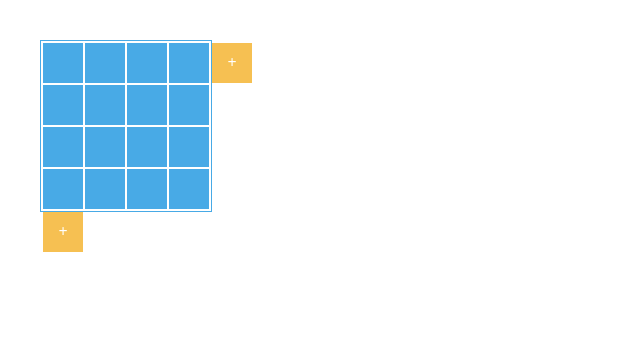
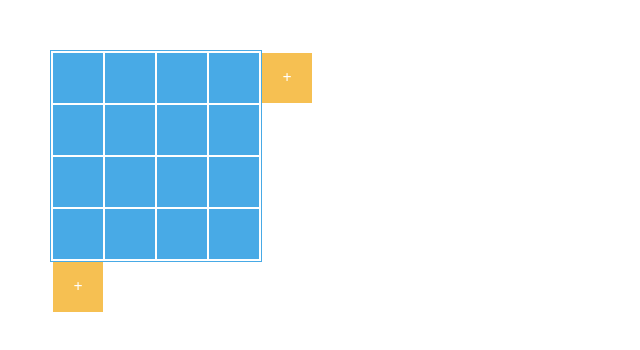
Before and after one commit to yaroslav-kuts/squares-builder-react-js, a React (Create React App) app: page / in a window 1280 px wide. Shown: the top 350 px of the page, without its empty margins (0-640 px from the left). Built offline with nearby package versions, Linux system fonts and the light colour scheme; the HTML template or start-up script is replaced by a standard one.

Commit message:
add cell size prop

```diff
--- a/package.json
+++ b/package.json
@@ -37,7 +37,7 @@
     ]
   },
   "devDependencies": {
-    "babel-eslint": "^10.1.0",
+    "babel-eslint": "10.0.3",
     "eslint": "^6.8.0",
     "eslint-config-airbnb": "^18.0.1",
     "eslint-plugin-import": "^2.20.1",
--- a/src/components/Builder.js
+++ b/src/components/Builder.js
@@ -4,14 +4,16 @@ import PropTypes from 'prop-types';
 import Row from './Row';
 import Button from './Button';
 
-const DEFAULT_PADDING = 41;
+const DEFAULT_SHIFT = 1;
 
 class Builder extends React.Component {
   constructor(props) {
     super(props);
 
-    const matrix = [...Array(+props.initialHeight)]
-      .map((v, rowIndex) => [...Array(+props.initialWidth)]
+    const { initialHeight, initialWidth, cellSize } = props;
+
+    const matrix = [...Array(initialHeight)]
+      .map((v, rowIndex) => [...Array(initialWidth)]
         .map((_v, cellIndex) => ({ rowIndex, cellIndex })));
 
     this.state = {
@@ -22,6 +24,7 @@ class Builder extends React.Component {
       offsetTop: 0,
       isRemoveRowBtnVisible: false,
       isRemoveColBtnVisible: false,
+      cellSize,
     };
   }
 
@@ -73,11 +76,11 @@ class Builder extends React.Component {
     }) => {
       if (!(target instanceof HTMLTableCellElement)) return;
 
-      this.setState(({ matrix }) => ({
+      this.setState(({ cellSize, matrix }) => ({
         rowIndex,
         cellIndex,
-        offsetLeft: DEFAULT_PADDING + offsetLeft,
-        offsetTop: DEFAULT_PADDING + offsetTop,
+        offsetLeft: cellSize + DEFAULT_SHIFT + offsetLeft,
+        offsetTop: cellSize + DEFAULT_SHIFT + offsetTop,
         isRemoveRowBtnVisible: matrix.length > 1,
         isRemoveColBtnVisible: matrix[0].length > 1,
       }));
@@ -98,14 +101,21 @@ class Builder extends React.Component {
         offsetLeft,
         isRemoveColBtnVisible,
         isRemoveRowBtnVisible,
+        cellSize,
       } = this.state;
 
       return (
-        <div className="main">
+        <div className="main" style={{ padding: cellSize }} >
           <div className="table" onMouseOver={this.handleMouseOver} onMouseLeave={this.handleMouseLeave}>
             <table>
               <tbody>
-                {matrix.map((cells) => <Row cells={cells} key={cells[0].rowIndex} />)}
+                {matrix.map((cells) => (
+                  <Row
+                    cellSize={cellSize}
+                    cells={cells}
+                    key={cells[0].rowIndex}
+                  />
+                ))}
               </tbody>
             </table>
           </div>
@@ -113,11 +123,13 @@ class Builder extends React.Component {
           <Button
             side="bottom"
             action="add"
+            cellSize={cellSize}
             onClick={this.handleAddRowButtonClick}
           />
           <Button
             side="right"
             action="add"
+            cellSize={cellSize}
             onClick={this.handleAddColButtonClick}
           />
 
@@ -126,6 +138,7 @@ class Builder extends React.Component {
             side="top"
             action="remove"
             offset={offsetTop}
+            cellSize={cellSize}
             onMouseLeave={this.handleMouseLeave}
             onClick={this.handleRemoveRowButtonClick}
           />
@@ -135,6 +148,7 @@ class Builder extends React.Component {
             side="left"
             action="remove"
             offset={offsetLeft}
+            cellSize={cellSize}
             onMouseLeave={this.handleMouseLeave}
             onClick={this.handleRemoveColButtonClick}
           />
@@ -147,7 +161,7 @@ class Builder extends React.Component {
 Builder.defaultProps = {
   initialWidth: 4,
   initialHeight: 4,
-  cellSize: 40,
+  cellSize: 50,
 };
 
 Builder.propTypes = {
--- a/src/components/Button.js
+++ b/src/components/Button.js
@@ -1,14 +1,22 @@
 import React from 'react';
 import PropTypes from 'prop-types';
+
+const DEFAULT_SHIFT = 3;
 
 const signs = { add: '+', remove: '-' };
 
 const Button = ({
-  action, side, offset, onMouseLeave, onClick,
+  action, side, offset, cellSize, onMouseLeave, onClick,
 }) => (
   <div
     className={`${action} ${side} button`}
-    style={{ [side]: offset && `${offset}px` }}
+    style={{
+      [side]: offset,
+      width: cellSize,
+      height: cellSize,
+      ...(action === 'add' && side === 'bottom' ? { left: cellSize + DEFAULT_SHIFT } : {}),
+      ...(action === 'add' && side === 'right' ? { top: cellSize + DEFAULT_SHIFT } : {}),
+    }}
     onMouseLeave={onMouseLeave}
     onClick={onClick}
   >
@@ -20,6 +28,7 @@ Button.defaultProps = {
   action: 'add',
   side: 'top',
   offset: 0,
+  cellSize: 50,
   onMouseLeave: () => {},
   onClick: () => {},
 };
@@ -28,6 +37,7 @@ Button.propTypes = {
   action: PropTypes.oneOf(['add', 'remove']),
   side: PropTypes.oneOf(['top', 'bottom', 'left', 'right']),
   offset: PropTypes.number,
+  cellSize: PropTypes.number,
   onMouseLeave: PropTypes.func,
   onClick: PropTypes.func,
 };
--- a/src/components/Cell.js
+++ b/src/components/Cell.js
@@ -1,5 +1,10 @@
 import React from 'react';
+import PropTypes from 'prop-types';
 
-const Cell = () => (<td />);
+const Cell = ({ cellSize }) => (<td style={{ width: cellSize, height: cellSize }} />);
+
+Cell.defaultProps = { cellSize: 50 };
+
+Cell.propTypes = { cellSize: PropTypes.number };
 
 export default Cell;
--- a/src/components/Row.js
+++ b/src/components/Row.js
@@ -3,11 +3,19 @@ import PropTypes from 'prop-types';
 
 import Cell from './Cell';
 
-const Row = ({ cells }) => (<tr>{cells.map(({ cellIndex }) => <Cell key={cellIndex} />)}</tr>);
+const Row = ({ cells, cellSize }) => (
+  <tr>
+    {cells.map(({ cellIndex }) => <Cell cellSize={cellSize} key={cellIndex} />)}
+  </tr>
+);
 
-Row.defaultProps = { cells: [{ rowIndex: 0, cellIndex: 0 }] };
+Row.defaultProps = {
+  cellSize: 50,
+  cells: [{ rowIndex: 0, cellIndex: 0 }],
+};
 
 Row.propTypes = {
+  cellSize: PropTypes.number,
   cells: PropTypes.arrayOf((cells, key, component, location, propName) => {
     const errorText = `${component} has received invalid prop: ${propName}`;
     const { rowIndex, cellIndex } = cells[key];
--- a/src/index.css
+++ b/src/index.css
@@ -5,7 +5,6 @@ body {
 .main {
     position: relative;
     display: inline-block;
-    padding: 40px;
 }
 
 .main .table {
@@ -23,25 +22,21 @@ body {
 }
 
 .main .button {
-    height: 40px;
-    width: 40px;
+    display: flex;
+    justify-content: center;
+    align-items: center;
     position: absolute;
     cursor: pointer;
-    text-align: center;
-    vertical-align: middle;
-    line-height: 40px;
     color: white;
     font-weight: bold;
 }
 
 .main .add.bottom {
-    left: 43px;
     bottom: 0px;
 }
 
 .main .add.right {
     right: 0px;
-    top: 43px;
 }
 
 .main .remove.top {
@@ -55,8 +50,6 @@ body {
 }
 
 .main .table table td {
-    height: 40px;
-    width: 40px;
     padding: 0px;
     margin: 0px;
     background-color: #48AAE6;
```
Also changed, not shown: .eslintrc.js (added), 1 other file (tests, documents, lock files or other folders).
